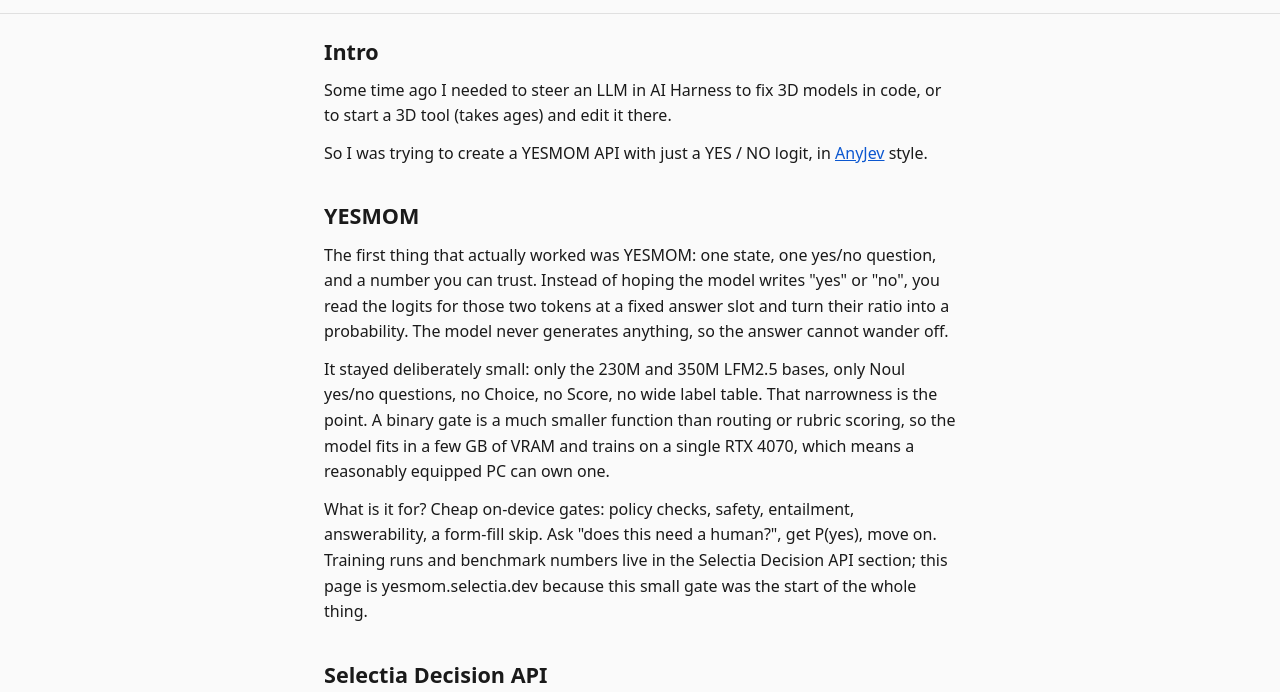
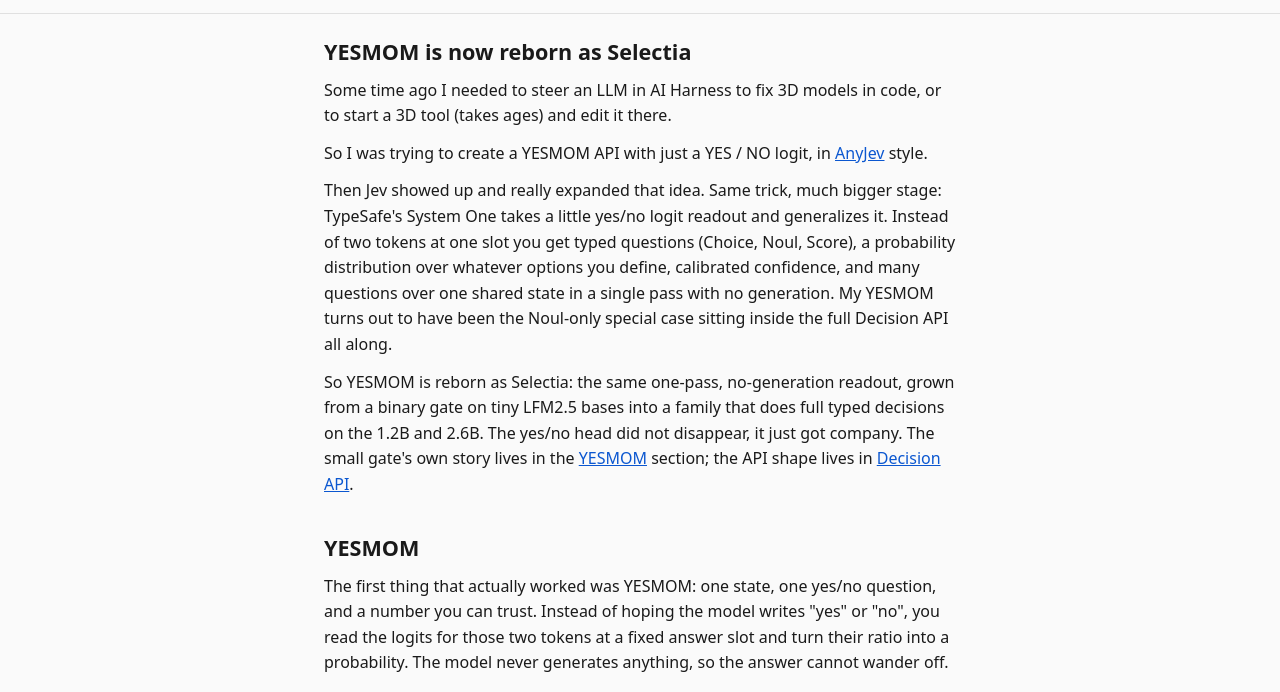
Before and after one commit to AISidesKicks/yesmom-selectia-dev, a plain HTML site: page index.html in a window 1280 px wide. Shown: the part 45-737 px from the top of the page. Drawn offline with Linux system fonts and the light colour scheme.

Commit message:
feat(web): retitle intro as yesmom reborn as selectia

```diff
--- a/index.html
+++ b/index.html
@@ -28,9 +28,11 @@
 
   <main>
     <section id="intro">
-      <h2>Intro</h2>
+      <h2>YESMOM is now reborn as Selectia</h2>
       <p>Some time ago I needed to steer an LLM in AI Harness to fix 3D models in code, or to start a 3D tool (takes ages) and edit it there.</p>
       <p>So I was trying to create a YESMOM API with just a YES / NO logit, in <a href="https://github.com/nokia-applied-research/AnyJev">AnyJev</a> style.</p>
+      <p>Then Jev showed up and really expanded that idea. Same trick, much bigger stage: TypeSafe's System One takes a little yes/no logit readout and generalizes it. Instead of two tokens at one slot you get typed questions (Choice, Noul, Score), a probability distribution over whatever options you define, calibrated confidence, and many questions over one shared state in a single pass with no generation. My YESMOM turns out to have been the Noul-only special case sitting inside the full Decision API all along.</p>
+      <p>So YESMOM is reborn as Selectia: the same one-pass, no-generation readout, grown from a binary gate on tiny LFM2.5 bases into a family that does full typed decisions on the 1.2B and 2.6B. The yes/no head did not disappear, it just got company. The small gate's own story lives in the <a href="#yesmom">YESMOM</a> section; the API shape lives in <a href="#decision-api">Decision API</a>.</p>
     </section>
 
     <section id="yesmom">
```
